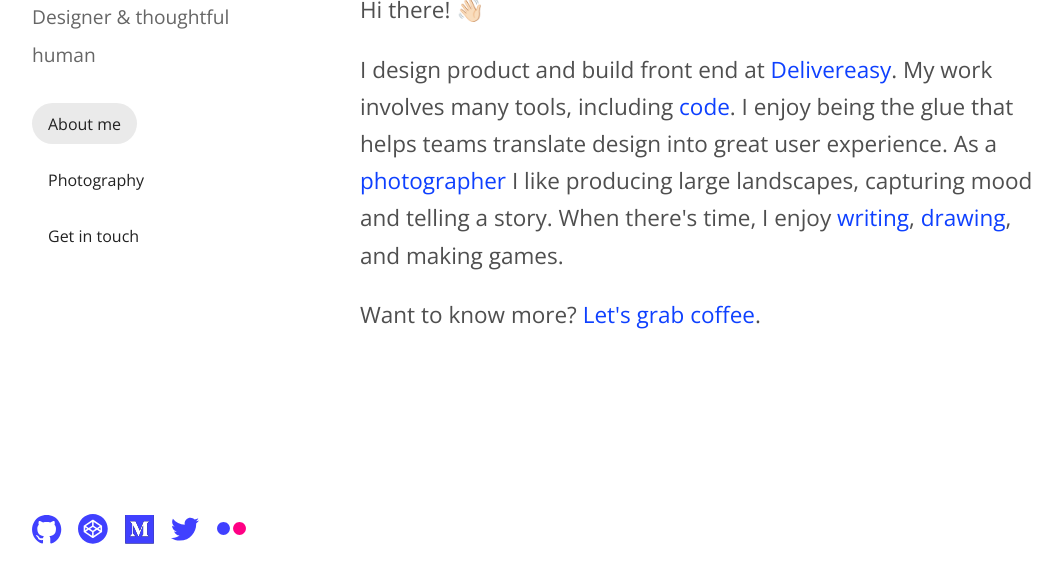
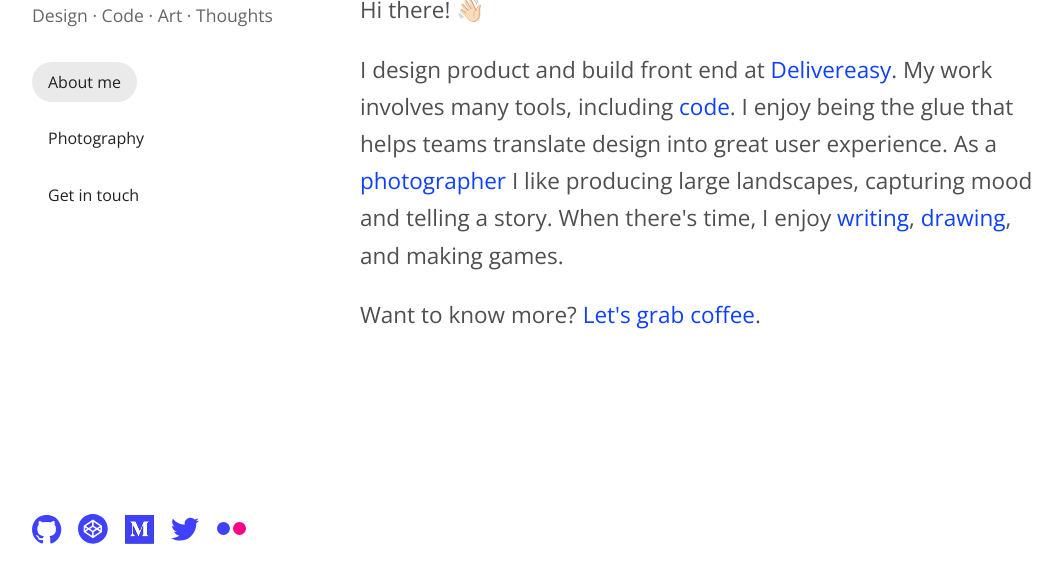
Before and after one commit to bluefantail/mattfannin.nz, a Gatsby site: page / in a window 1280 px wide. Shown: the part 219-800 px from the top of the page, without its empty margins (0-1062 px from the left). Built offline with nearby package versions, Linux system fonts and the light colour scheme; Gatsby itself is replaced by a stand-in of ours.

Commit message:
Change about info

```diff
--- a/src/components/header.js
+++ b/src/components/header.js
@@ -30,7 +30,7 @@ class Header extends React.Component {
 
         <div>
           <Link to="/">Matt Fannin</Link>
-          <div className="description">Designer &amp; thoughtful human</div>
+          <div className="description">Design · Code · Art · Thoughts</div>
         </div>
 
         <Nav />
--- a/src/styles/main.scss
+++ b/src/styles/main.scss
@@ -73,7 +73,7 @@ p {
       }
 
       .description {
-        font-weight: 300;
+        font-weight: 400;
         font-size: 0.75em;
         line-height: 1.5em;
       }
@@ -118,7 +118,7 @@ p {
         }
 
         .description {
-          font-size: 1.2em;
+          font-size: 1.1em;
           line-height: 2em;
           max-width: 14em;
         }
```
Also changed, not shown: 1 other file.
